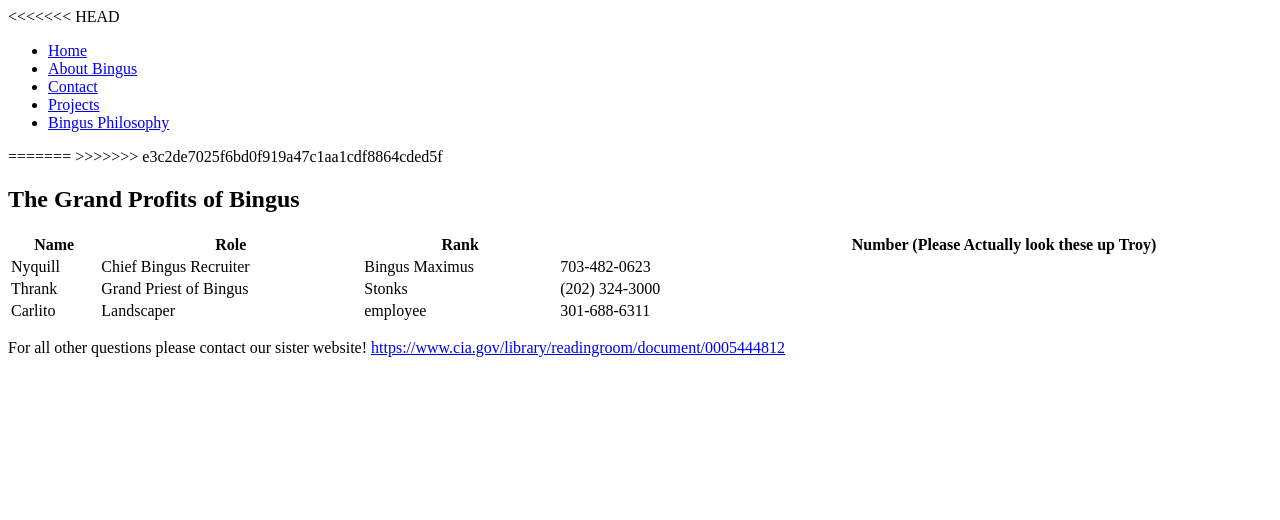
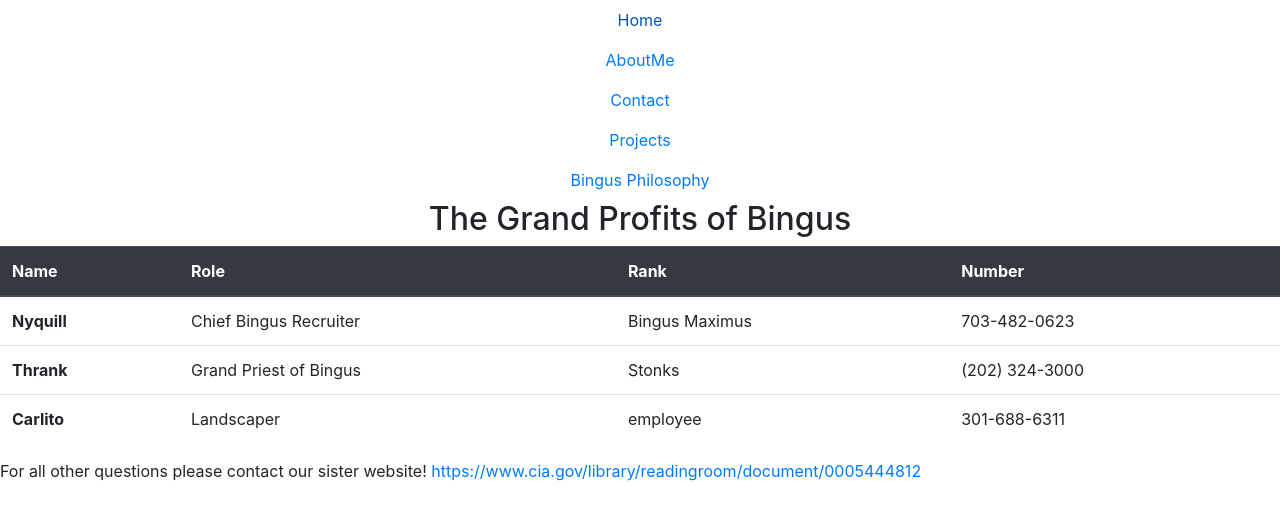
Before and after one commit to Nighthelm/Retry2, a plain HTML site: page Week1Project/contact.html in a window 1280 px wide. Drawn offline with nearby package versions, Linux system fonts and the light colour scheme.

Commit message:
clean up

```diff
--- a/Week1Project/contact.html
+++ b/Week1Project/contact.html
@@ -1,56 +1,56 @@
 <!DOCTYPE html>
 <html lang="en" dir="ltr">
   <head>
-    <head>
+      <link rel="stylesheet" href="https://cdn.jsdelivr.net/npm/bootstrap@4.5.3/dist/css/bootstrap.min.css" integrity="sha384-TX8t27EcRE3e/ihU7zmQxVncDAy5uIKz4rEkgIXeMed4M0jlfIDPvg6uqKI2xXr2" crossorigin="anonymous">
       <meta charset="utf-8">
       <meta name="viewport" content="width=device-width, initial-scale=1.0">
       <title>Contact</title>
     </head>
     <body>
-<<<<<<< HEAD
-      <body>
+      <center>
+        <div class="navbar-nav">
+       <a class="nav-item nav-link" href="Home.html">Home</a>
+       <a class="nav-item nav-link" href="AboutMe.html">AboutMe</a>
+       <a class="nav-item nav-link" href="contact.html">Contact</a>
+       <a class="nav-item nav-link" href="index.html">Projects</a>
+        <a class="nav-item nav-link" href="Bingus Philosophy.html">Bingus Philosophy</a>
+     </div>
+    </center>
 
-        <div>
-          <ul class="nav navbar">
-           <li><a href="Home.html">Home</a></li>
-           <li><a href="AboutMe.html">About Bingus  </a></li>
-           <li><a href="contact.html">Contact</a></li>
-           <li><a href="index.html">Projects</a></li>
-           <li><a href="Bingus Philosophy.html">Bingus Philosophy</a></li>
-         </ul>
-        </div>
-=======
-<!-- test this site -->
->>>>>>> e3c2de7025f6bd0f919a47c1aa1cdf8864cded5f
-<!-- This would be a good place for a form -->
-<h2>The Grand Profits of Bingus</h2>
 
-<table style="width:100%">
+<center><h2>The Grand Profits of Bingus</h2></center>
+
+<table class="table">
+  <thead class="thead-dark">
     <tr>
-    <th>Name</th>
-    <th>Role</th>
-    <th>Rank<th>
-    <th>Number (Please Actually look these up Troy)</th>
+      <th scope="col">Name</th>
+      <th scope="col">Role</th>
+      <th scope="col">Rank</th>
+      <th scope="col">Number</th>
     </tr>
+  </thead>
+  <tbody>
     <tr>
-    <td>Nyquill</td>
+      <th scope="row">Nyquill</th>
       <td>Chief Bingus Recruiter</td>
       <td>Bingus Maximus</td>
       <td>703-482-0623</td>
     </tr>
     <tr>
-    <td>Thrank</td>
+      <th scope="row">Thrank</th>
       <td>Grand Priest of Bingus</td>
       <td>Stonks</td>
       <td>(202) 324-3000</td>
     </tr>
     <tr>
-    <td>Carlito</td>
+      <th scope="row">Carlito</th>
       <td>Landscaper</td>
       <td>employee</td>
       <td>301-688-6311</td>
     </tr>
+  </tbody>
 </table>
+
 
 <p>For all other questions please contact our sister website!
   <a href="url">https://www.cia.gov/library/readingroom/document/0005444812</a>
@@ -58,6 +58,3 @@
 
 </body>
 </html>
-
-</body>
-</html>
--- /dev/null
+++ b/Week1Project/stylesheet.css
@@ -0,0 +1,4 @@
+.holyText{
+  font-family: 'Tangerine', cursive;
+  font-size: 60px;
+}
```
Also changed, not shown: Week1Project/AboutMe.html (+8 -29 lines), Week1Project/Bingus Philosophy.html (+19 -14 lines), Week1Project/Home.html (+15 -5 lines). Lines whose indentation alone changed are shown as unchanged.
